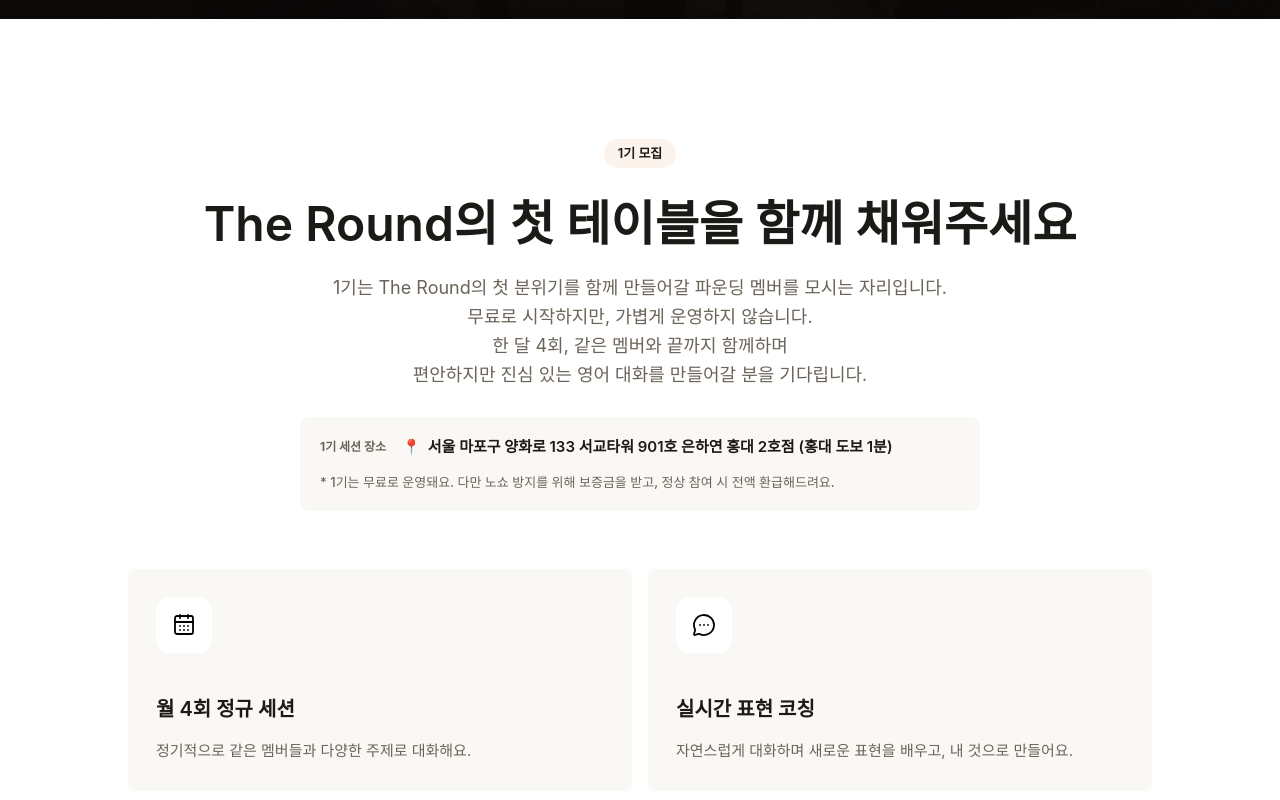
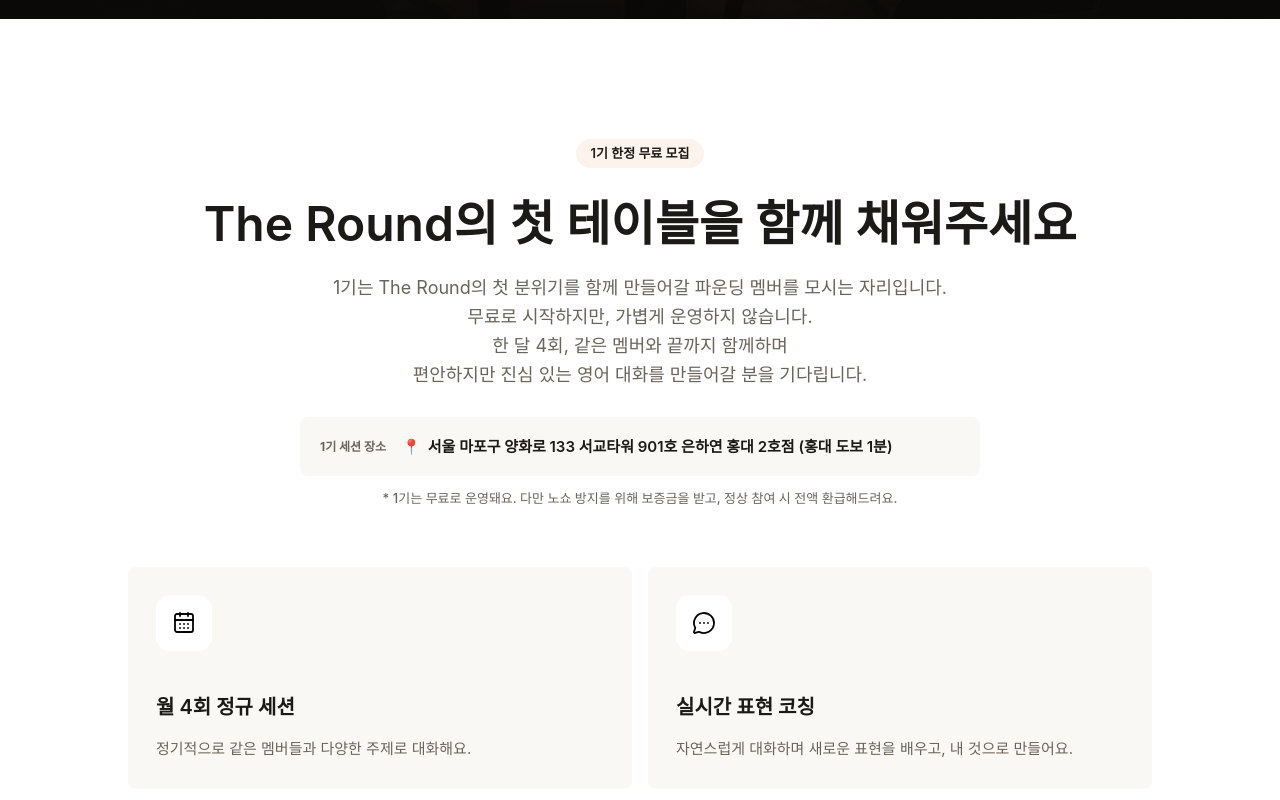
Before and after one commit to kyh0815/EnglishClub, a Next.js app: page / in a window 1280 px wide. Shown: the part 4540-5340 px from the top of the page. Built offline with nearby package versions, Linux system fonts and the light colour scheme; no server answers.

Commit message:
Update free cohort FAQ and deposit note

```diff
--- a/app/globals.css
+++ b/app/globals.css
@@ -1419,12 +1419,13 @@
 }
 
 .pricing-venue-note {
-  grid-column: 1 / -1;
-  margin: 2px 0 0;
+  max-width: 680px;
+  margin: 12px auto 0;
   color: var(--ink-soft);
   font-size: 13px;
   font-weight: 500;
   line-height: 1.62;
+  text-align: center;
   word-break: keep-all;
 }
 
--- a/app/page.tsx
+++ b/app/page.tsx
@@ -310,8 +310,8 @@
                 <span aria-hidden="true">📍</span>
                 {landingContent.pricing.venueAddress}
               </span>
-              <p className="pricing-venue-note">* {landingContent.pricing.depositNote}</p>
             </div>
+            <p className="pricing-venue-note rv d1">* {landingContent.pricing.depositNote}</p>
             <div className="membership-benefits rv d1">
               {landingContent.pricing.benefits.map((benefit, index) => {
                 const BenefitIcon = membershipBenefitIcons[index] ?? ClipboardList;
--- a/components/FAQSection.tsx
+++ b/components/FAQSection.tsx
@@ -1,6 +1,11 @@
 import { ChevronDown } from "lucide-react";
 
 const faqItems = [
+  {
+    question: "1기 이후에도 무료로 운영되나요?",
+    answer:
+      "아니요, 1기는 The Round의 첫 분위기를 함께 만들어갈 파운딩 멤버를 모시는 기간이라 무료로 운영돼요. 2기부터는 유료 멤버십으로 전환될 예정입니다. 가격은 추후 안내드릴게요."
+  },
   {
     question: "영어를 잘 못해도 신청할 수 있나요?",
     answer:
--- a/lib/content.ts
+++ b/lib/content.ts
@@ -129,7 +129,7 @@
     ]
   },
   pricing: {
-    eyebrow: "1기 모집",
+    eyebrow: "1기 한정 무료 모집",
     headline: "The Round의 첫 테이블을 함께 채워주세요",
     message:
       "1기는 The Round의 첫 분위기를 함께 만들어갈 파운딩 멤버를 모시는 자리입니다.\n무료로 시작하지만, 가볍게 운영하지 않습니다.\n한 달 4회, 같은 멤버와 끝까지 함께하며\n편안하지만 진심 있는 영어 대화를 만들어갈 분을 기다립니다.",
```
